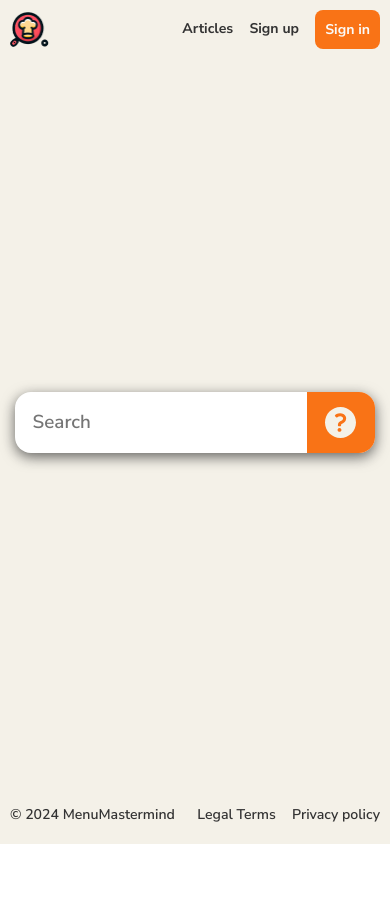
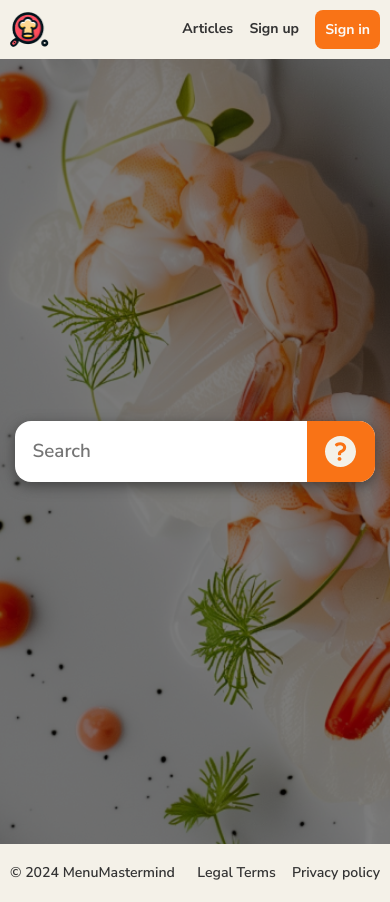
Before and after one commit to JustFantick/menu-mastermind, a Next.js app: page / in a window 390 px wide. Before the commit the page ends 844 px from the top, so only its background shows below. Built offline with nearby package versions, Linux system fonts and the light colour scheme.

Commit message:
feat(app): set home page bgi

```diff
--- a/src/app/page.module.scss
+++ b/src/app/page.module.scss
@@ -1,11 +1,35 @@
-.home {
+.home__section {
 	position: relative;
+	width: 100%;
+	height: calc(100vh - clamp(59px, calc(58.08px + 0.31vw), 62px));
 
 	display: flex;
 	justify-content: center;
 	align-items: center;
-	background-color: var(--accent-color-primary);
 }
 
-@media (max-width: px) {
+.sectionBackground {
+	position: absolute;
+	top: 0;
+	left: 0;
+	width: 100%;
+	height: 100%;
+	z-index: -2;
 }
+
+.overlay {
+	display: none;
+	position: absolute;
+	top: 0;
+	left: 0;
+	width: 100%;
+	height: 100%;
+	background-color: rgba(0, 0, 0, 0.5);
+	z-index: 0;
+}
+
+@media (max-width: 768px) {
+	.overlay {
+		display: block;
+	}
+}
--- a/src/app/page.tsx
+++ b/src/app/page.tsx
@@ -1,12 +1,16 @@
 import Searchbar from '@/components/searchbar/Searchbar';
+import Image from 'next/image';
 import styles from './page.module.scss';
 
 export default function Home() {
 	return (
 		<main className={styles.home}>
-			{/* <Image/> */}
+			<section className={styles.home__section}>
+				<Image src={'/home-bg_2.png'} alt='home-bg' layout='fill' objectFit='cover' className={styles.sectionBackground} />
+				<div className={styles.overlay}></div>
 
-			<Searchbar />
+				<Searchbar />
+			</section>
 		</main>
 	);
 }
```
Also changed, not shown: public/home-bg_2.png (added).
